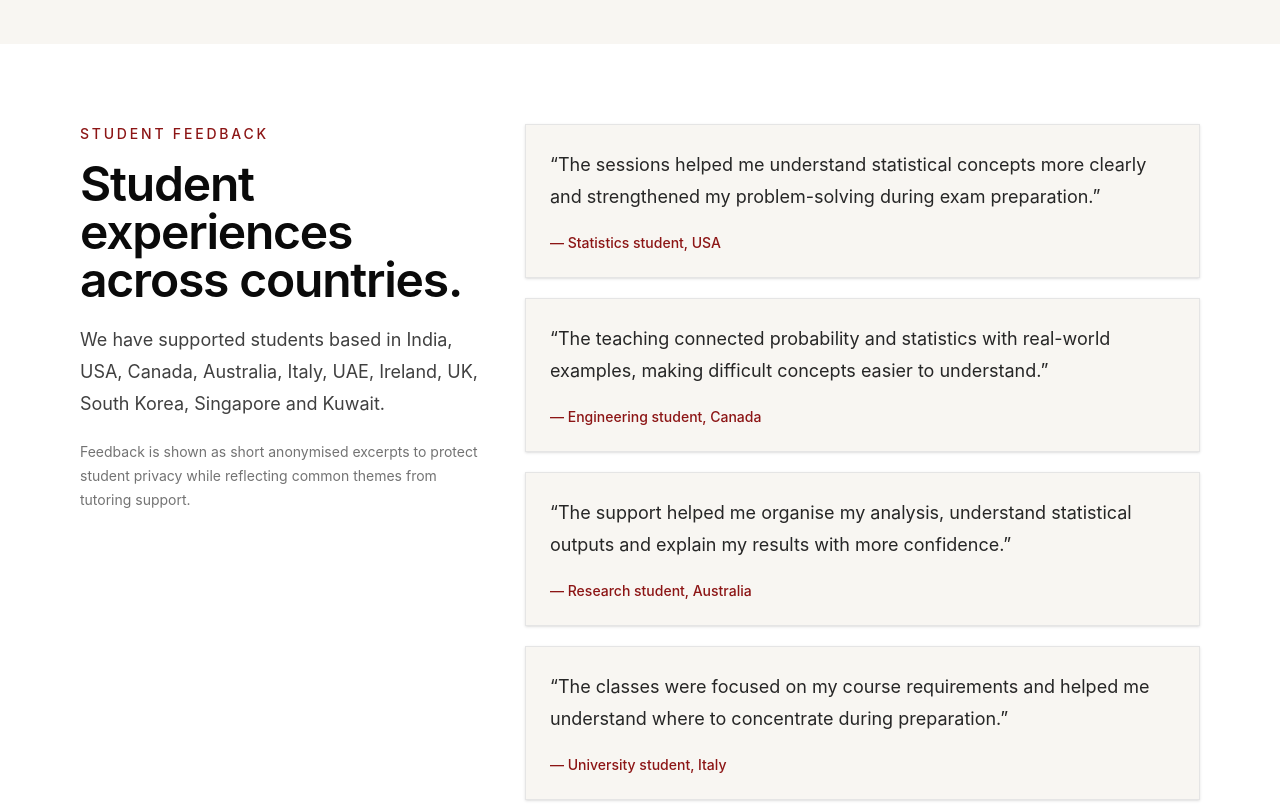
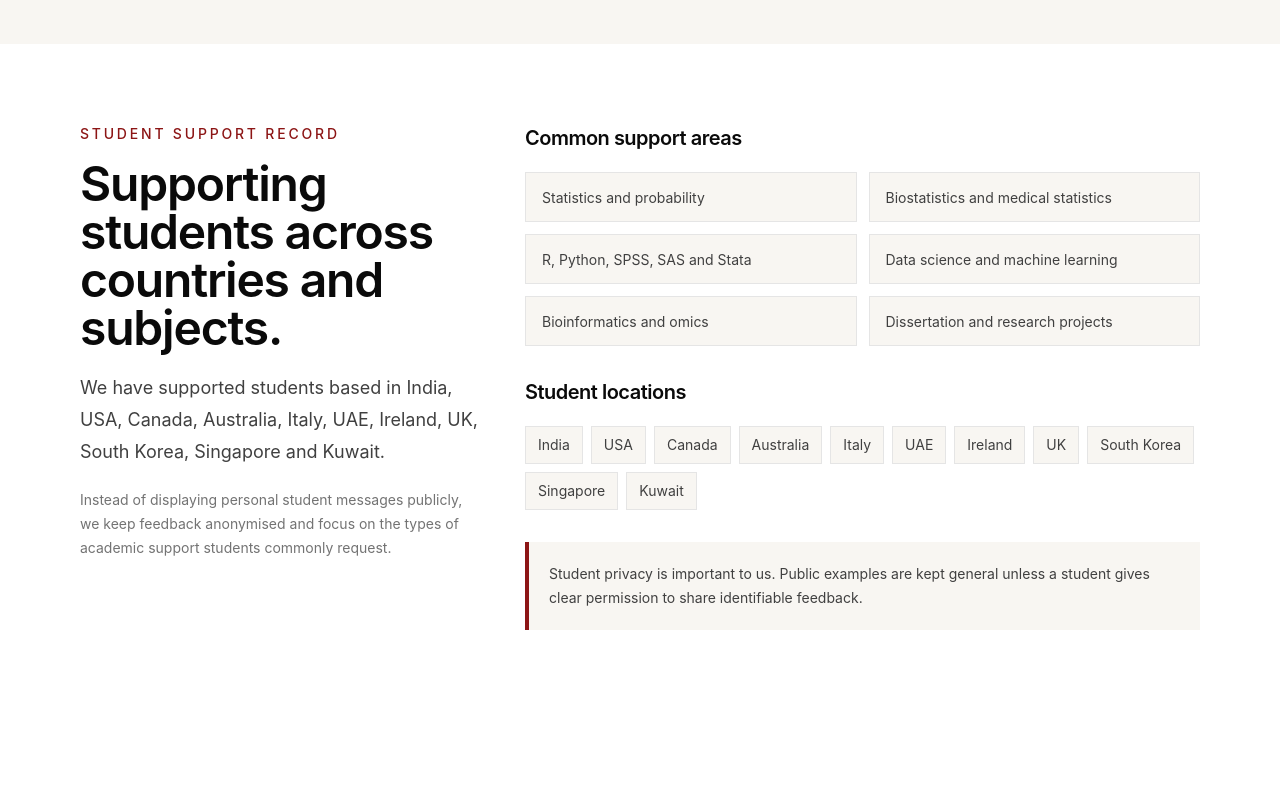
Before and after one commit to StatisticaHub/myacademictutor-website, an Astro site: page / in a window 1280 px wide. Shown: the part 3420-4224 px from the top of the page. Built offline with nearby package versions, Linux system fonts and the light colour scheme; Astro itself is replaced by a stand-in of ours.

Commit message:
Replace testimonials with student support record

```diff
--- a/src/components/StudentFeedback.astro
+++ b/src/components/StudentFeedback.astro
@@ -1,29 +1,25 @@
 ---
-const feedback = [
-  {
-    quote:
-      "The sessions helped me understand statistical concepts more clearly and strengthened my problem-solving during exam preparation.",
-    student: "Statistics student",
-    location: "USA",
-  },
-  {
-    quote:
-      "The teaching connected probability and statistics with real-world examples, making difficult concepts easier to understand.",
-    student: "Engineering student",
-    location: "Canada",
-  },
-  {
-    quote:
-      "The support helped me organise my analysis, understand statistical outputs and explain my results with more confidence.",
-    student: "Research student",
-    location: "Australia",
-  },
-  {
-    quote:
-      "The classes were focused on my course requirements and helped me understand where to concentrate during preparation.",
-    student: "University student",
-    location: "Italy",
-  },
+const supportAreas = [
+  "Statistics and probability",
+  "Biostatistics and medical statistics",
+  "R, Python, SPSS, SAS and Stata",
+  "Data science and machine learning",
+  "Bioinformatics and omics",
+  "Dissertation and research projects",
+];
+
+const countries = [
+  "India",
+  "USA",
+  "Canada",
+  "Australia",
+  "Italy",
+  "UAE",
+  "Ireland",
+  "UK",
+  "South Korea",
+  "Singapore",
+  "Kuwait",
 ];
 ---
 
@@ -32,11 +28,11 @@ const feedback = [
     <div class="grid gap-10 lg:grid-cols-[0.75fr_1.25fr]">
       <div>
         <p class="text-sm font-medium uppercase tracking-[0.2em] text-[#8C1515]">
-          Student feedback
+          Student support record
         </p>
 
         <h2 class="mt-4 text-4xl font-semibold tracking-tight text-neutral-950 md:text-5xl">
-          Student experiences across countries.
+          Supporting students across countries and subjects.
         </h2>
 
         <p class="mt-5 text-lg leading-8 text-neutral-700">
@@ -45,23 +41,48 @@ const feedback = [
         </p>
 
         <p class="mt-5 text-sm leading-6 text-neutral-500">
-          Feedback is shown as short anonymised excerpts to protect student
-          privacy while reflecting common themes from tutoring support.
+          Instead of displaying personal student messages publicly, we keep
+          feedback anonymised and focus on the types of academic support
+          students commonly request.
         </p>
       </div>
 
-      <div class="grid gap-5">
-        {feedback.map((item) => (
-          <article class="border border-neutral-200 bg-[#f8f6f2] p-6 shadow-sm">
-            <p class="text-lg leading-8 text-neutral-800">
-              “{item.quote}”
-            </p>
+      <div class="grid gap-8">
+        <div>
+          <h3 class="text-xl font-semibold tracking-tight text-neutral-950">
+            Common support areas
+          </h3>
 
-            <p class="mt-5 text-sm font-medium text-[#8C1515]">
-              — {item.student}, {item.location}
-            </p>
-          </article>
-        ))}
+          <div class="mt-5 grid gap-3 sm:grid-cols-2">
+            {supportAreas.map((item) => (
+              <div class="border border-neutral-200 bg-[#f8f6f2] px-4 py-3">
+                <span class="text-sm text-neutral-700">{item}</span>
+              </div>
+            ))}
+          </div>
+        </div>
+
+        <div>
+          <h3 class="text-xl font-semibold tracking-tight text-neutral-950">
+            Student locations
+          </h3>
+
+          <div class="mt-5 flex flex-wrap gap-2">
+            {countries.map((country) => (
+              <span class="border border-neutral-200 bg-[#f8f6f2] px-3 py-2 text-sm text-neutral-700">
+                {country}
+              </span>
+            ))}
+          </div>
+        </div>
+
+        <div class="border-l-4 border-[#8C1515] bg-[#f8f6f2] p-5">
+          <p class="text-sm leading-6 text-neutral-700">
+            Student privacy is important to us. Public examples are kept
+            general unless a student gives clear permission to share identifiable
+            feedback.
+          </p>
+        </div>
       </div>
     </div>
   </div>
```
